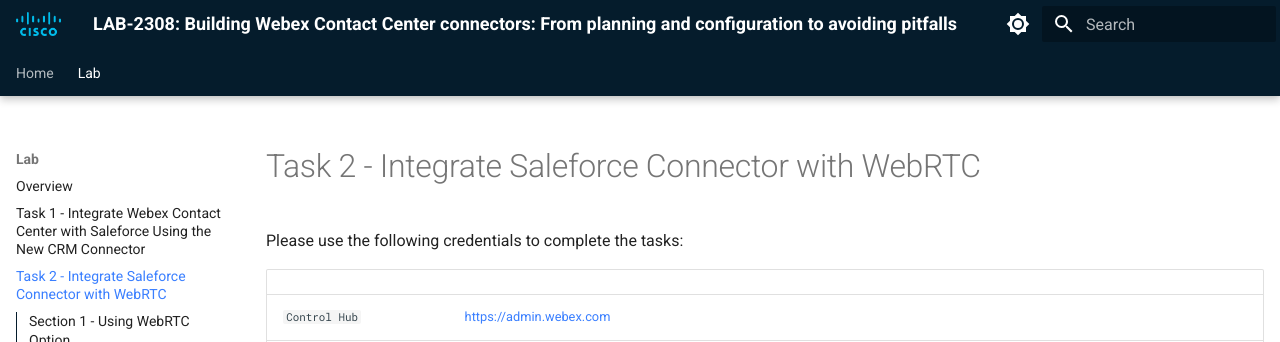
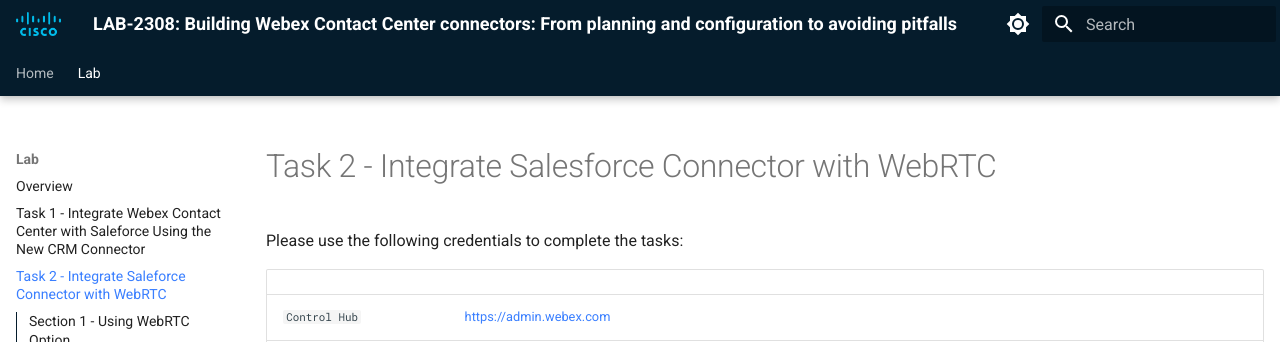
Before and after one commit to WebexCC-SA/LAB-2308, an MkDocs documentation site: the page built from docs/task2.md, in a window 1280 px wide and 900 px high. Shown: the top 342 px of the window. Built offline with MkDocs 1.6.1 and Material for MkDocs 9.7.7, drawn with Linux system fonts in a browser that asks for light colours.

Commit message:
Update task2.md

```diff
--- a/docs/task2.md
+++ b/docs/task2.md
@@ -1,4 +1,4 @@
-# Task 2 - Integrate Saleforce Connector with WebRTC
+# Task 2 - Integrate Salesforce Connector with WebRTC
 
 
 
```
